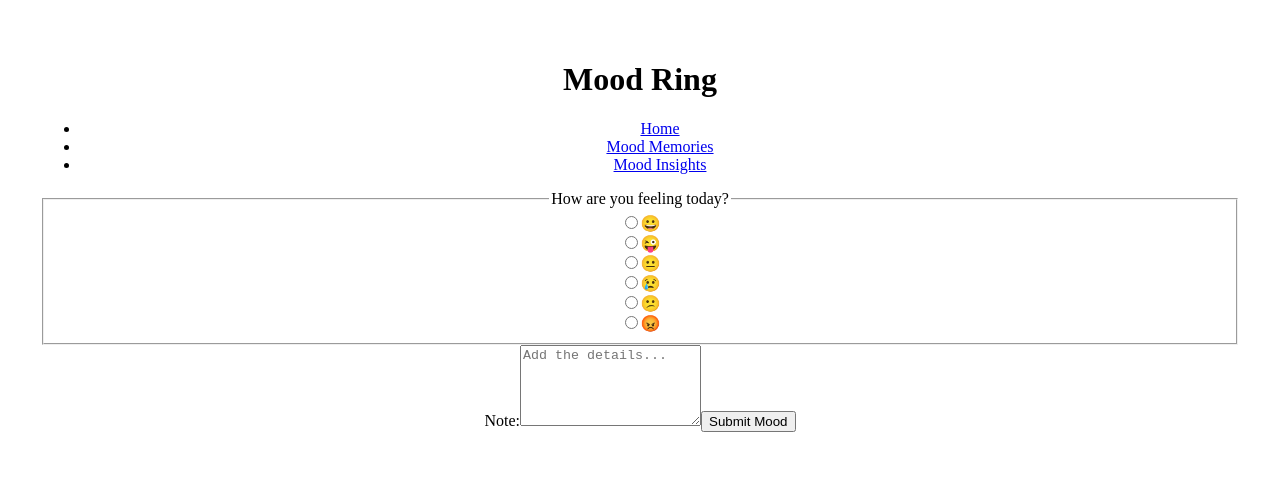
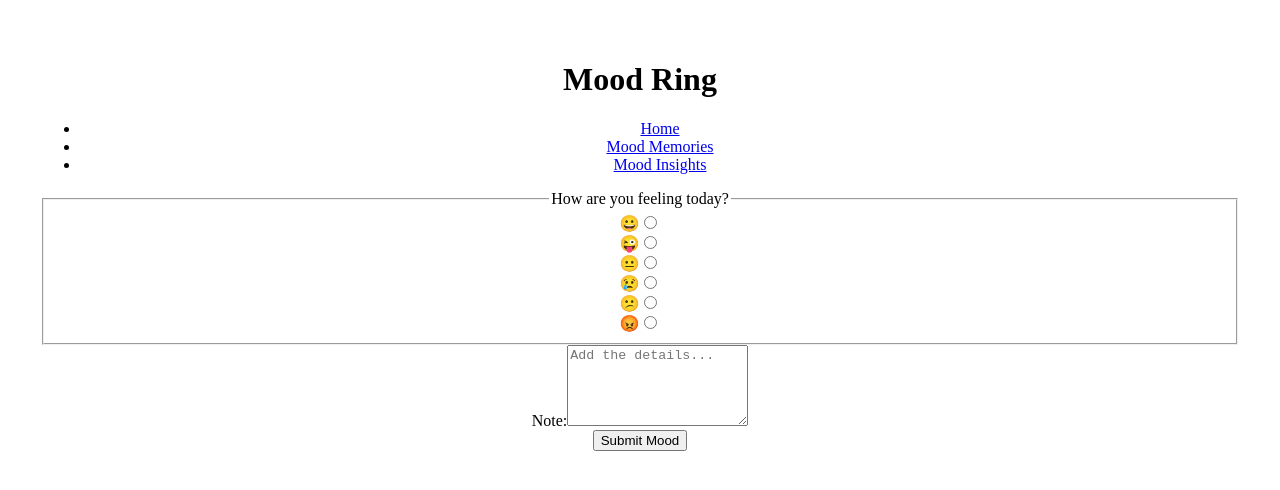
Before and after one commit to angelaivy/Mood-Ring, a React (Vite) app: page / in a window 1280 px wide. Shown: the top 490 px of the page. Built offline with nearby package versions, Linux system fonts and the light colour scheme; no server answers.

Commit message:
add FormElement component, refactor data structure

```diff
--- /dev/null
+++ b/src/components/FormElement.jsx
@@ -0,0 +1,29 @@
+export default function FormElement({ type, id, value, onChange }) {
+  return (
+    <>
+    {type === 'input' ? (
+      <div>
+        <label htmlFor={id} aria-label={id}>{value}</label>
+        <input
+          type='radio'
+          id={id}
+          name='mood'
+          value={value}
+          required
+          onChange={onChange} />
+      </div>
+     ) : (
+      <div>
+        <label htmlFor={id}>Note:</label>
+        <textarea
+          id={id}
+          name='note'
+          rows='5'
+          onChange={onChange}
+          placeholder='Add the details...'></textarea>
+      </div>
+    )}
+    </>
+  )
+
+}
--- a/src/components/MoodForm.jsx
+++ b/src/components/MoodForm.jsx
@@ -2,10 +2,10 @@ import { useState } from "react"
 import { collection, addDoc } from "firebase/firestore"
 import db from "../db";
 import { Timestamp } from "firebase/firestore";
+import FormElement from "./FormElement";
 
 export default function MoodForm() {
-  const [mood, setMood] = useState('');
-  const [note, setNote] = useState('');
+  const [formData, setFormData] = useState({'mood': '', 'note': ''})
 
   const handleSubmit = async (e) => {
     e.preventDefault();
@@ -13,109 +13,32 @@ export default function MoodForm() {
     const timestamp = Timestamp.fromDate(date);
 
     await addDoc(collection(db, "mood-logs"), {
-      mood,
-      note,
+      formData,
       timestamp,
     });
 
-    setMood('')
-    setNote('')
+    setFormData({'mood': '', 'note': ''});
     e.target.reset();
   }
 
   const handleChange = (e) => {
-    if (e.target.type === 'radio') {
-      setMood(e.target.value);
-    }
-    if (e.target.type === 'textarea') {
-      setNote(e.target.value);
-    }
+    setFormData({ ...formData, [e.target.name]: e.target.value });
   }
 
   return (
-    <>
     <form onSubmit={handleSubmit}>
       <fieldset>
         <legend>How are you feeling today?</legend>
-
-          <div>
-            <input
-              type='radio'
-              id='happy'
-              name='feelings'
-              value='😀'
-              required
-              onChange={handleChange} />
-            <label htmlFor='happy' aria-label='happy'>😀</label>
-          </div>
-
-          <div>
-            <input
-              type='radio'
-              id='silly'
-              name='feelings'
-              value='😜'
-              required
-              onChange={handleChange} />
-            <label htmlFor='silly' aria-label='silly'>😜</label>
-          </div>
-
-          <div>
-            <input
-              type='radio'
-              id='neutral'
-              name='feelings'
-              value='😐'
-              required
-              onChange={handleChange} />
-            <label htmlFor='neutral' aria-label='neutral'>😐</label>
-          </div>
-
-          <div>
-            <input
-              type='radio'
-              id='sad'
-              name='feelings'
-              value='😢'
-              required
-              onChange={handleChange} />
-            <label htmlFor='sad' aria-label='sad'>😢</label>
-          </div>
-
-          <div>
-            <input
-              type='radio'
-              id='confused'
-              name='feelings'
-              value='😕'
-              required
-              onChange={handleChange} />
-            <label htmlFor='confused' aria-label='confused'>😕</label>
-          </div>
-
-          <div>
-            <input
-              type='radio'
-              id='angry'
-              name='feelings'
-              value='😡'
-              required
-              onChange={handleChange} />
-            <label htmlFor='angry' aria-label='angry'>😡</label>
-          </div>
+        <FormElement type='input' id='happy' value='😀' onChange={handleChange} />
+        <FormElement type='input' id='silly' value='😜' onChange={handleChange} />
+        <FormElement type='input' id='neutral' value='😐' onChange={handleChange} />
+        <FormElement type='input' id='sad' value='😢' onChange={handleChange} />
+        <FormElement type='input' id='confused' value='😕' onChange={handleChange} />
+        <FormElement type='input' id='angry' value='😡' onChange={handleChange} />
       </fieldset>
 
-        <label htmlFor='note'>Note:</label>
-        <textarea
-          id='note'
-          name='note'
-          rows='5'
-          onChange={handleChange}
-          placeholder='Add the details...'></textarea>
-
+      <FormElement type='textarea' id='note' onChange={handleChange}/>
       <button type='submit'>Submit Mood</button>
     </form>
-
-    </>
   )
 }
--- a/src/components/MoodMemories.jsx
+++ b/src/components/MoodMemories.jsx
@@ -16,7 +16,6 @@ export default function MoodMemories() {
          id: doc.id
         });
       })
-
       setEntries(newEntries);
     });
 
@@ -41,8 +40,8 @@ export default function MoodMemories() {
             <MoodCard
               key={entry.id}
               date={formattedDate}
-              mood={entry.data.mood}
-              note={entry.data.note}
+              mood={entry.data.formData.mood}
+              note={entry.data.formData.note}
             />
           )
         })}
```
Lines whose indentation alone changed are shown as unchanged.
